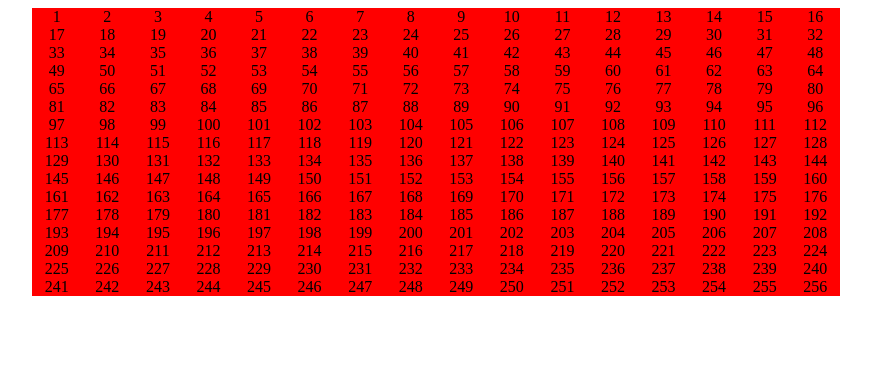
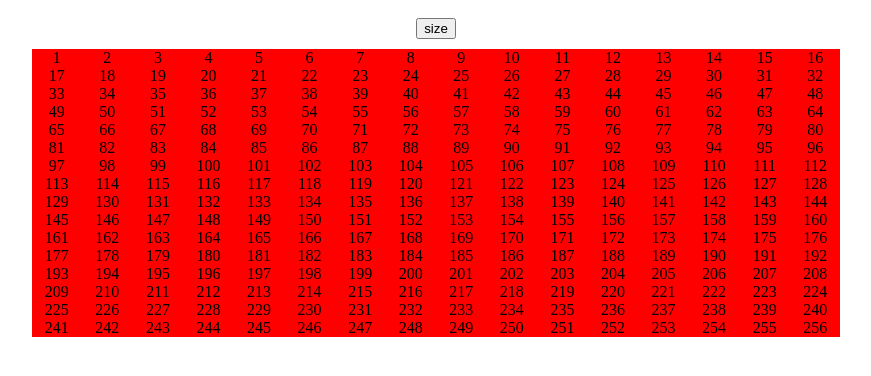
Before and after one commit to tkinthebay/etch, a plain HTML site: page index.html in a window 1280 px wide. Shown: the whole page, without its empty margins (204-1075 px from the left). Drawn offline with Linux system fonts and the light colour scheme.

Commit message:
Added a button

```diff
--- a/script.js
+++ b/script.js
@@ -35,3 +35,8 @@ container.addEventListener('mouseover', function(e) {
     // console.log(document.elementFromPoint(e.clientX, e.clientY));
     element.style.backgroundColor="black";
 })
+
+button = document.createElement("button");
+button.textContent = "size";
+
+document.body.prepend(button);
--- a/stylesheet.css
+++ b/stylesheet.css
@@ -1,3 +1,7 @@
+body {
+    text-align: center;
+}
+
 #container {
     display: flex;
     flex-wrap: wrap;
@@ -11,3 +15,7 @@ text-align: center;
 flex: 1 0 auto;
 height: auto;
 }
+
+button {
+    margin: 10px;
+}
```
